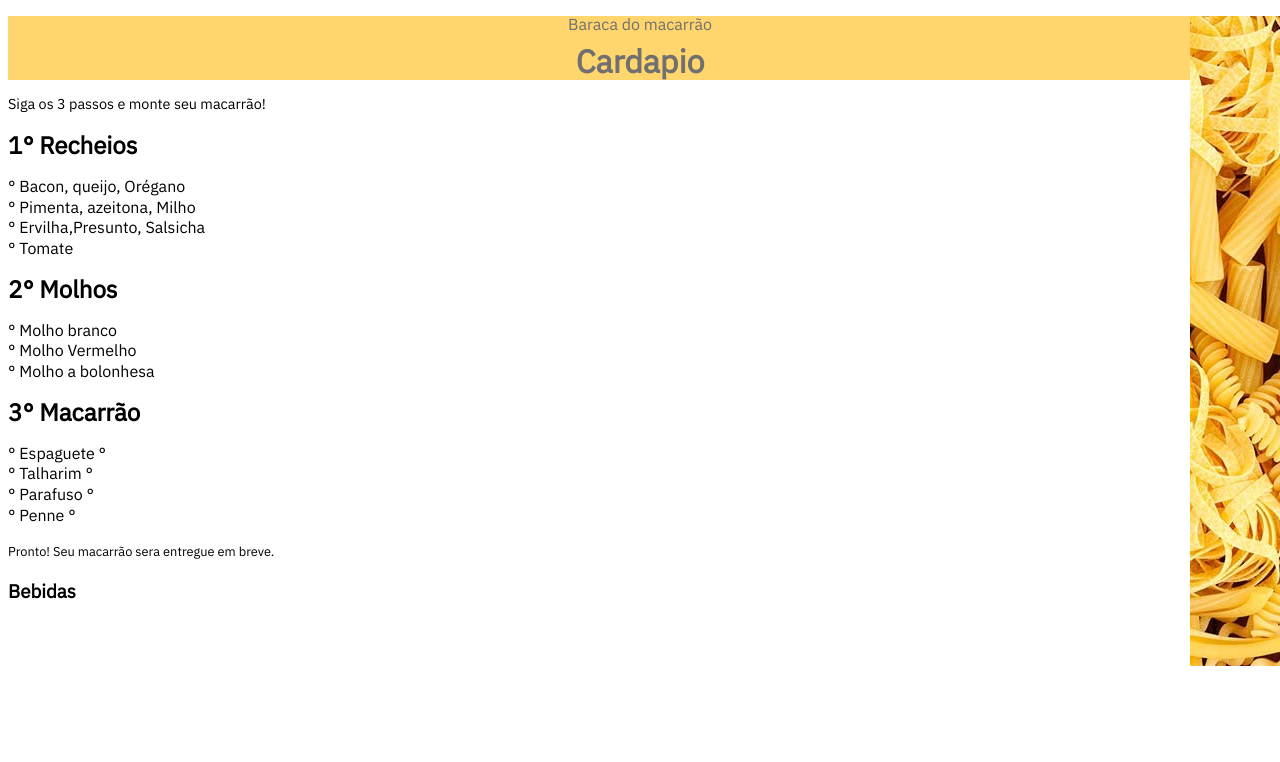
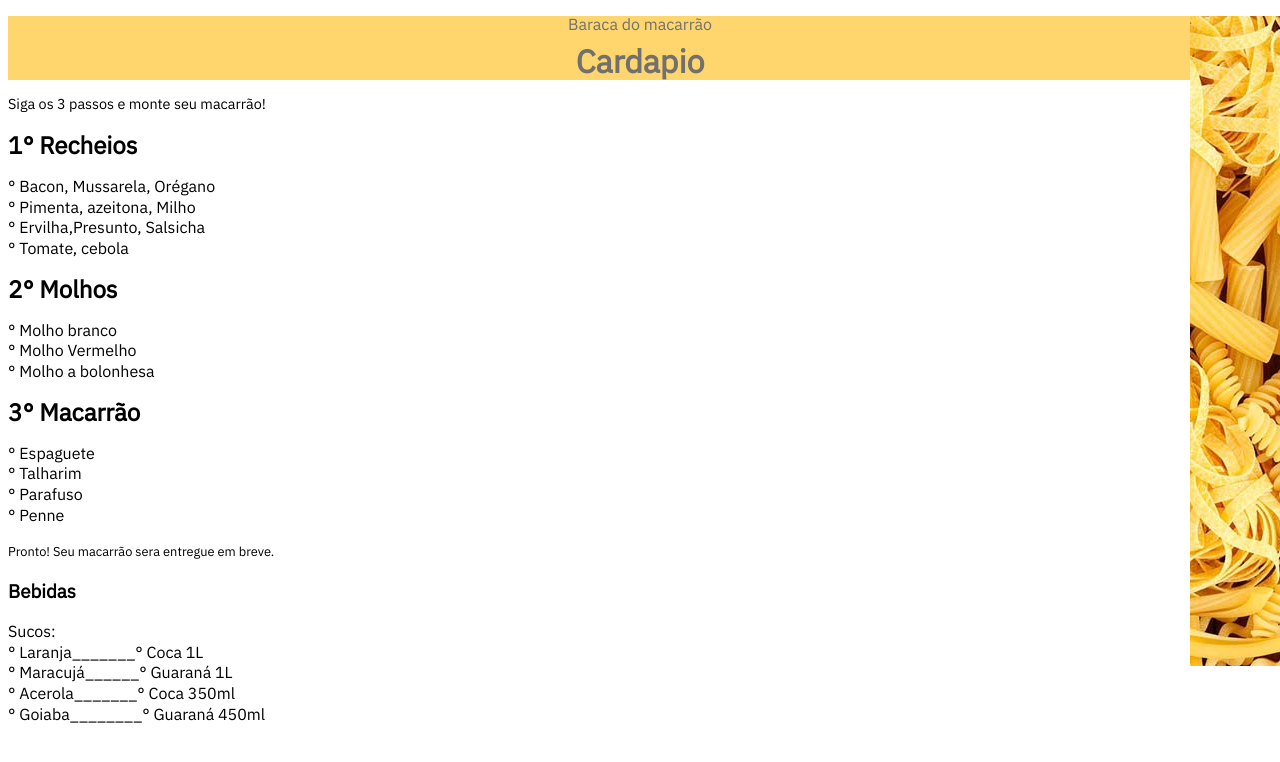
Before and after one commit to ArthBatista/Cardapio, a React (Create React App) app: page / in a window 1280 px wide. Shown: the top 762 px of the page. Built offline with nearby package versions, Linux system fonts and the light colour scheme.

Commit message:
Update index.tsx

```diff
--- a/src/components/Footer/index.tsx
+++ b/src/components/Footer/index.tsx
@@ -8,22 +8,27 @@ const Footer: React.FC = () => {
       <div className="la">
     <div className="tru">  <p>Siga os 3 passos e monte seu macarrão!</p></div>
      <h2>1° Recheios</h2>
-      <p>° Bacon, queijo, Orégano <br />
+      <p>° Bacon, Mussarela, Orégano <br />
          ° Pimenta, azeitona, Milho <br />
          ° Ervilha,Presunto, Salsicha <br />
-         ° Tomate</p>
+         ° Tomate, cebola</p>
       <h2>2° Molhos</h2>
       <p>° Molho branco <br />
          ° Molho Vermelho<br />
          ° Molho a bolonhesa</p>
          <h2>3° Macarrão</h2>
-         <p>° Espaguete     ° <br />
-            ° Talharim      °<br />
-            ° Parafuso      °<br />
-            ° Penne         °<br />
+         <p>° Espaguete     <br />
+            ° Talharim      <br />
+            ° Parafuso      <br />
+            ° Penne         <br />
             </p>
             <div className="oe"> <p>Pronto! Seu macarrão sera entregue em breve.</p> </div>
-            <div className="oa"> <h3>Bebidas</h3> </div>
+            <div className="oa"> <h3>Bebidas</h3></div>
+            <p>Sucos: <br />
+              ° Laranja_______° Coca 1L <br />
+              ° Maracujá______° Guaraná 1L <br />
+              ° Acerola_______° Coca 350ml<br />
+              ° Goiaba________° Guaraná 450ml</p>
       </div>
     </Container>
   );
```
